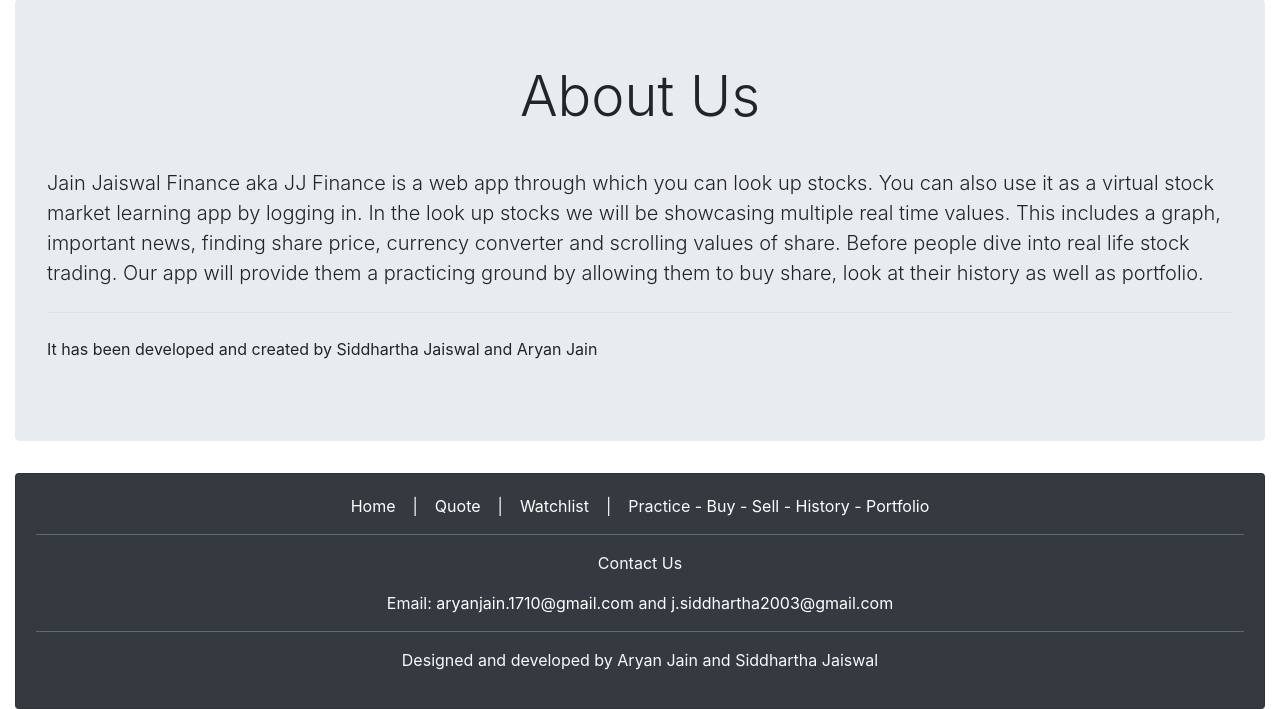
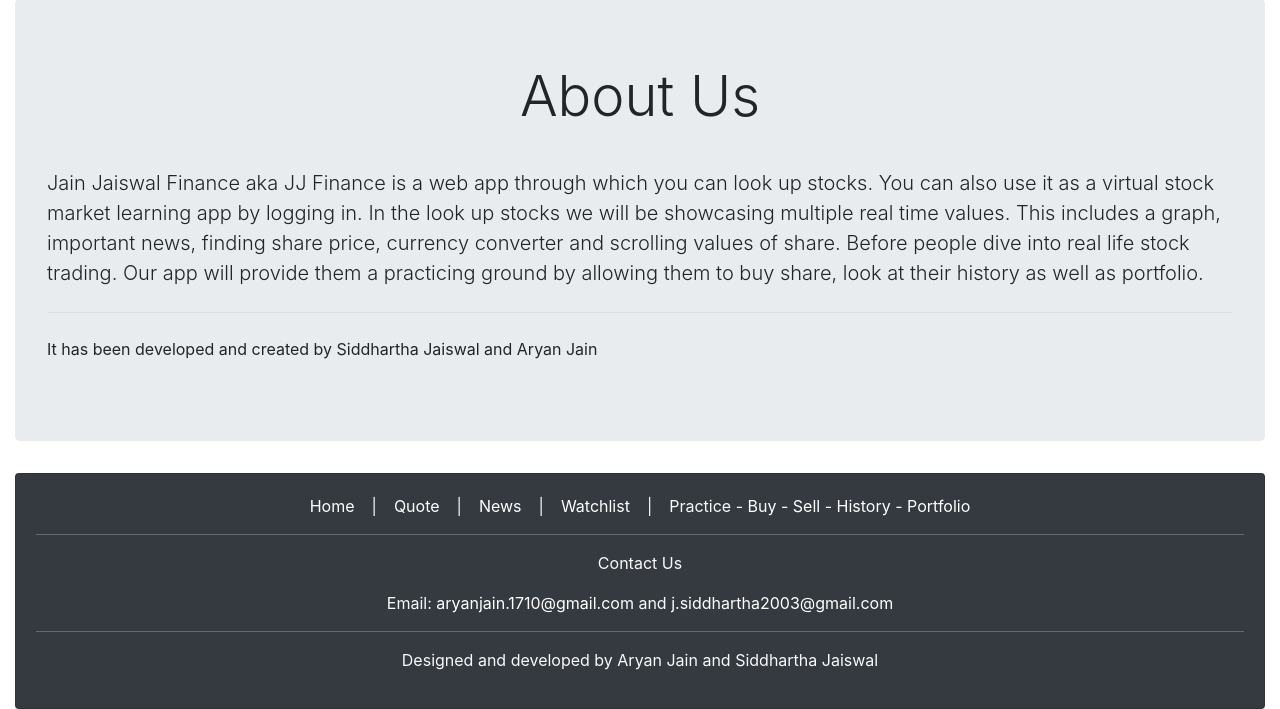
Before and after one commit to Siddharthajz/JJ-Finance, a Flask app: page / in a window 1280 px wide. Shown: the part 649-1358 px from the top of the page. Run offline with Flask 2, Linux system fonts and the light colour scheme; some libraries are stand-ins or nearby versions.

Commit message:
added news to footer

```diff
--- a/templates/home.html
+++ b/templates/home.html
@@ -30,7 +30,7 @@
   <div class="card text-center bg-dark">
     <div class="card-body">
 
-      <p class="card-text text-light"><a href='/' target="_blank" style="color:white" >Home</a> &ensp; | &ensp; <a href='/quote' target="_blank" style="color:white" >Quote</a> &ensp; | &ensp; <a href='/watchlist' target="_blank" style="color:white" >Watchlist</a> &ensp; | &ensp; Practice - <a href='/buy' target="_blank" style="color:white">Buy</a> - <a href='/sell' target="_blank" style="color:white">Sell</a> - <a href='/history' target="_blank" style="color:white">History</a> - <a href='/portfolio' target="_blank" style="color:white">Portfolio</a></p>
+      <p class="card-text text-light"><a href='/' target="_blank" style="color:white; text-decoration:none" >Home</a> &ensp; | &ensp; <a href='/quote' target="_blank" style="color:white; text-decoration:none" >Quote </a> &ensp; | &ensp; <a href='/news' target="_blank" style="color:white; text-decoration:none" >News</a> &ensp; | &ensp; <a href='/watchlist' target="_blank" style="color:white; text-decoration:none" >Watchlist</a> &ensp; | &ensp; Practice - <a href='/buy' target="_blank" style="color:white; text-decoration:none">Buy</a> - <a href='/sell' target="_blank" style="color:white; text-decoration:none">Sell</a> - <a href='/history' target="_blank" style="color:white; text-decoration:none">History</a> - <a href='/portfolio' target="_blank" style="color:white; text-decoration:none">Portfolio</a></p>
 
     <hr class="my-3 bg-secondary">
 
```
